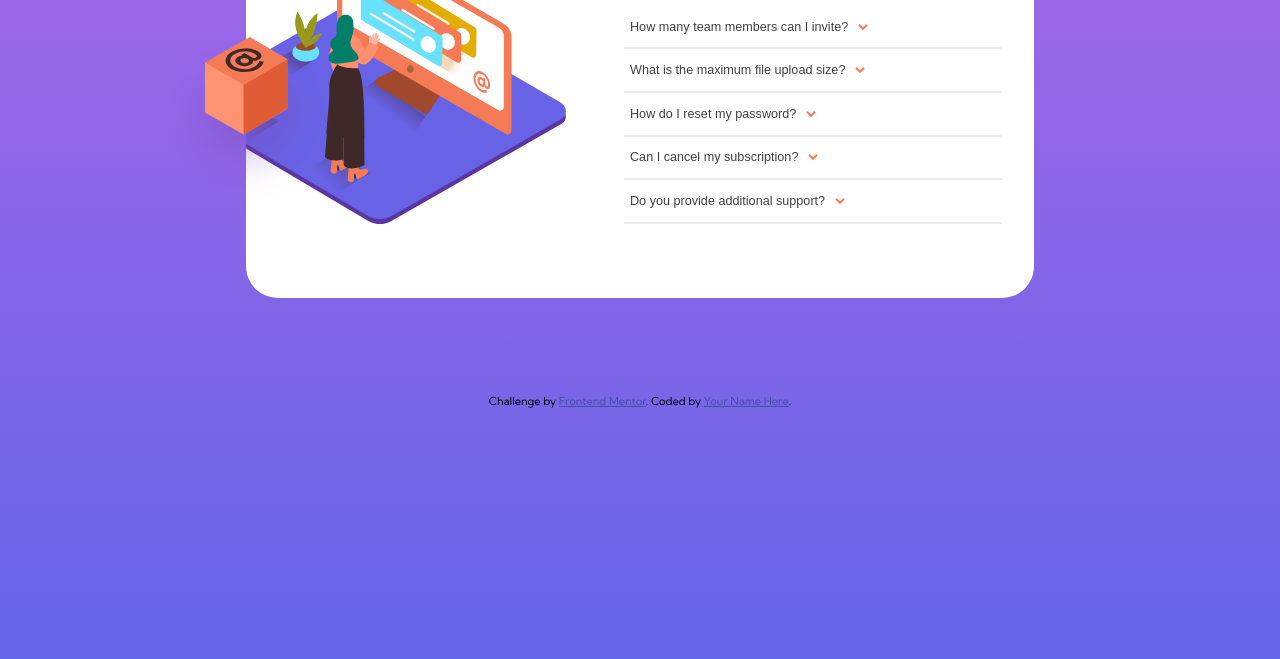
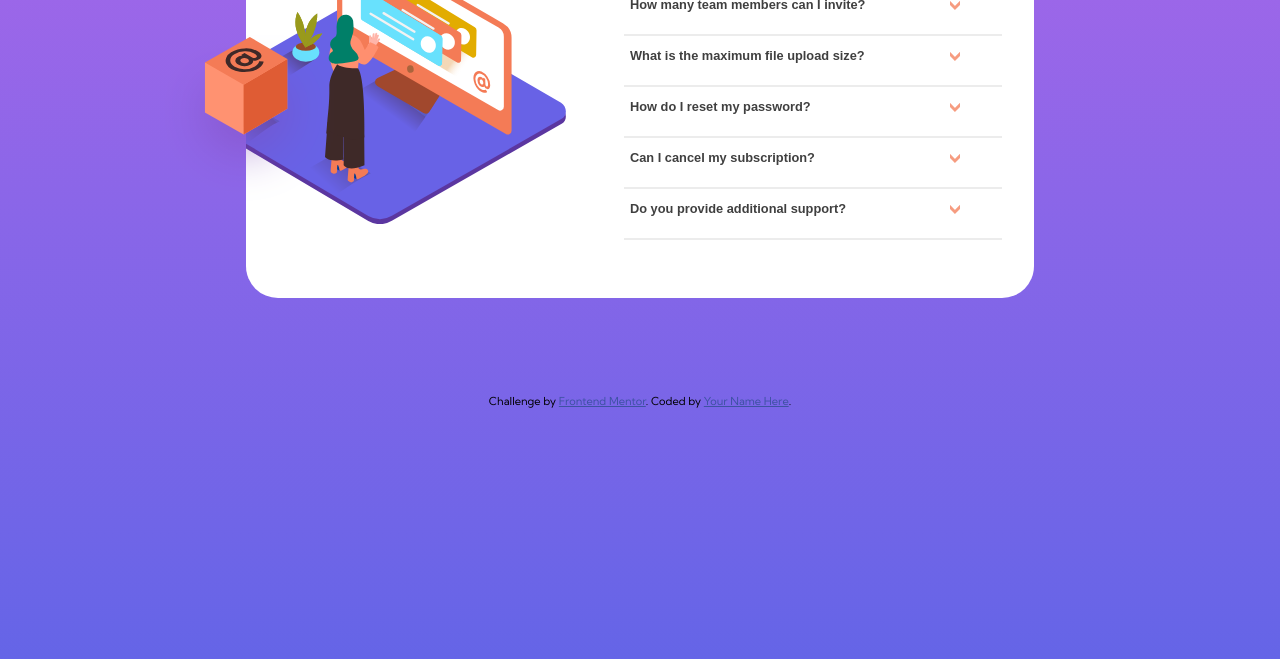
Before and after one commit to Beccix/faq-accordion-card-main, a plain HTML site: page index.html in a window 1280 px wide. Shown: the part 237-896 px from the top of the page. Drawn offline with Linux system fonts and the light colour scheme.

Commit message:
add arrow bg

```diff
--- a/index.html
+++ b/index.html
@@ -1,8 +1,10 @@
 <!DOCTYPE html>
 <html lang="en">
+
 <head>
   <meta charset="UTF-8">
-  <meta name="viewport" content="width=device-width, initial-scale=1.0"> <!-- displays site properly based on user's device -->
+  <meta name="viewport" content="width=device-width, initial-scale=1.0">
+  <!-- displays site properly based on user's device -->
 
   <link rel="icon" type="image/png" sizes="32x32" href="./images/favicon-32x32.png">
   <link rel="stylesheet" href="./styles/global.css">
@@ -10,10 +12,17 @@
   <link href="https://fonts.googleapis.com/css2?family=Kumbh+Sans:wght@400;700&display=swap" rel="stylesheet">
   <title>Frontend Mentor | FAQ Accordion Card</title>
   <style>
-    .attribution { font-size: 11px; text-align: center; }
-    .attribution a { color: hsl(228, 45%, 44%); }
+    .attribution {
+      font-size: 11px;
+      text-align: center;
+    }
+
+    .attribution a {
+      color: hsl(228, 45%, 44%);
+    }
   </style>
 </head>
+
 <body>
   <div class="card">
     <img class='box-img' src="/images/illustration-box-desktop.svg" alt="">
@@ -24,9 +33,8 @@
       <h1><strong>FAQ</strong></h1>
       <div class="accordion-item hide">
           <button class="accordion-button">
-            How many team members can I invite?
+            <h2>How many team members can I invite?</h2>
           </button>
-          <img src="./images/icon-arrow-down.svg" alt="">
         <div class="accordion-text-One">
           <div class="accordion-body">
             You can invite up to 2 additional users on the Free plan. There is no limit on
@@ -36,9 +44,8 @@
       </div>
       <div class="accordion-item hide">
         <button class="accordion-button">
-            What is the maximum file upload size?
+          <h2>What is the maximum file upload size?</h2>
         </button>
-          <img src="./images/icon-arrow-down.svg" alt="">
         <div class="accordion-text-Two">
           <div class="accordion-body">
             No more than 2GB. All files in your account must fit your allotted storage space.
@@ -47,9 +54,8 @@
       </div>
       <div class="accordion-item hide">
         <button class="accordion-button">
-            How do I reset my password?
+          <h2>How do I reset my password?</h2>
         </button>
-          <img src="./images/icon-arrow-down.svg" alt="">
         <div class="accordion-text-Three">
           <div class="accordion-body">
             Click “Forgot password” from the login page or “Change password” from your profile page.
@@ -59,9 +65,8 @@
       </div>
       <div class="accordion-item hide">
         <button class="accordion-button">
-            Can I cancel my subscription?
+          <h2>Can I cancel my subscription?</h2>
         </button>
-          <img src="./images/icon-arrow-down.svg" alt="">
         <div class="accordion-text-Four">
           <div class="accordion-body">
             Yes! Send us a message and we’ll process your request no questions asked.
@@ -70,9 +75,8 @@
       </div>
       <div class="accordion-item hide">
         <button class="accordion-button">
-            Do you provide additional support?
+          <h2>Do you provide additional support?</h2>
         </button>
-          <img src="./images/icon-arrow-down.svg" alt="">
         <div class="accordion-text-Five">
           <div class="accordion-body">
             Chat and email support is available 24/7. Phone lines are open during normal business hours.
@@ -88,4 +92,5 @@
 
   <script src='./javascrip/script.js'></script>
 </body>
+
 </html>
--- a/javascrip/script.js
+++ b/javascrip/script.js
@@ -3,6 +3,7 @@ let accBody = document.getElementsByClassName('accordion-button');
 
 for (i = 0; i < accBody.length; i++) {
     accBody[i].addEventListener('click', toggleItem, false)
+
 }
     function toggleItem() {
         let itemClass = this.parentNode.className;
@@ -10,6 +11,6 @@ for (i = 0; i < accBody.length; i++) {
             accItem[i].className = 'accordion-item hide';
         }
         if (itemClass === 'accordion-item hide') {
-            this.parentNode.className = 'accordion-item show';
+            this.parentNode.className = 'accordion-item show active';
         }
     }
--- a/styles/global.css
+++ b/styles/global.css
@@ -23,7 +23,7 @@ body {
     font-family: 'Kumbh Sans', sans-serif;
     background: rgb(175,103,233);
     background: linear-gradient(var(--Soft-violet), var(--Soft-blue));
-    Font-size: 0,75rem;
+    Font-size: 0.75rem;
 }
 
 .card {
@@ -51,17 +51,37 @@ body {
     border: none;
     outline: none;
     background: none;
-    margin-bottom: 1.85rem;
+}
+
+h2 {
+    font-size: .80rem;
+    margin: 0.30rem 0 0.30rem 0;
+}
+
+.accordion-button::after {
+    content: ' ';
+    display: block;
+    transform: translateY(-1rem) translateX(20rem);
+    width: 0.60rem;
+    height: 0.60rem;
+    background-image: url('/images/icon-arrow-down.svg');
+    background-repeat: no-repeat;
+    background-size: cover;
+    background-position: center center;
 }
 
 .hide .accordion-button {
-    margin-top: 0.8rem;
-    margin-bottom: 0.8rem;
+    margin-top: 0.4rem;
+    margin-bottom: 0.4rem;
 }
 
 .show .accordion-button {
-    margin-top: 0.8rem;
-    margin-bottom: 0.8rem;
+    margin-top: 0.4rem;
+    margin-bottom: 0.4rem;
+}
+
+.accordion-body {
+    transform: translateX(0.5rem);
 }
 
 .hide .accordion-body {
@@ -81,10 +101,11 @@ body {
     opacity: 0.5;
 }
 
-.active {
+.active h2{
     opacity: 1;
     font-weight: bold;
     font-size: 1rem;
+    transition-duration: 5ms;
 }
 
 @media (min-width: 62.5em) {
@@ -129,5 +150,4 @@ body {
     .accordion-button {
         font-size: 0.79rem;
     }
-
 }
```
Lines whose indentation alone changed are shown as unchanged.
